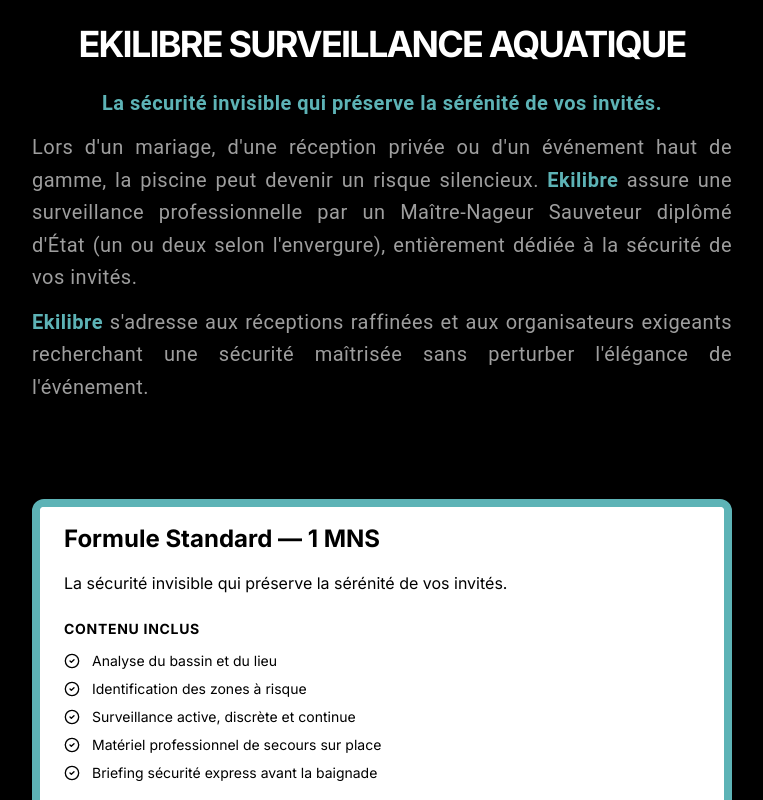
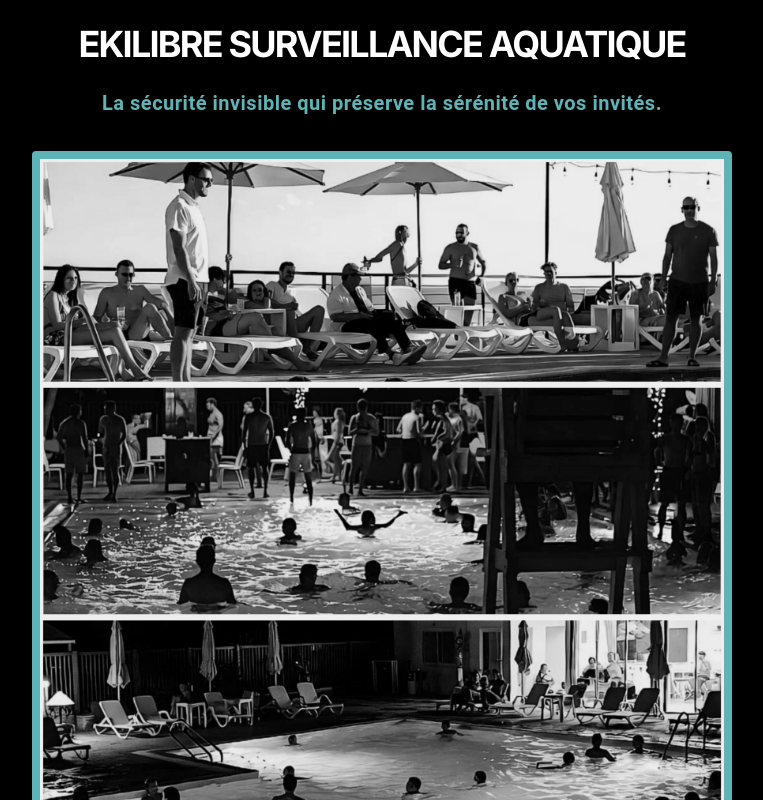
Before and after one commit to alexbmt84/ekilibre, a Next.js app: page / in a window 1280 px wide. Shown: the part 8540-9340 px from the top of the page, without its empty margins (258-1021 px from the left). Built offline with nearby package versions, Linux system fonts and the light colour scheme.

Commit message:
Adding image for events section

```diff
--- a/src/components/sections/Events.tsx
+++ b/src/components/sections/Events.tsx
@@ -1,6 +1,7 @@
 import {data} from "@/app/data";
 import {CardDefault} from "@/components/utils/CardActivity";
 import { EventGrid } from '@/components/utils/EventGrid';
+import Image from "next/image";
 
 export function Events() {
 
@@ -22,12 +23,28 @@
                         Ekilibre Surveillance Aquatique
                     </h3>
 
+
                     <p className={"max-w-[700px] text-gray-500 mx-auto pt-2 text-center tracking-wide font-body md:text-xl/relaxed lg:text-base/relaxed xl:text-xl/relaxed"}>
                         <span
                         className={"font-bold text-[#5DB3B6]"}>La sécurité invisible qui préserve la sérénité de vos invités.</span>
 
                     </p>
-                    <p className={"max-w-[700px] text-gray-500 mx-auto text-justify tracking-wide font-body md:text-xl/relaxed lg:text-base/relaxed xl:text-xl/relaxed"}>
+
+                    <div className={"py-5"}>
+
+                      <Image fetchPriority={"high"}
+                              src={"/img/events.webp"}
+                              alt={"image1"}
+                              width={700}
+                              height={700}
+                              objectFit={""}
+                              className="rounded border-8 border-[#5DB3B6]"
+                              priority={true}
+                      />
+
+                    </div>
+
+                    <p className={"max-w-[700px] text-gray-500 mx-auto text-justify py-14 tracking-wide font-body md:text-xl/relaxed lg:text-base/relaxed xl:text-xl/relaxed"}>
                         Lors d&apos;un mariage, d&apos;une réception privée ou d&apos;un événement haut de gamme, la piscine peut devenir un risque silencieux. <span className={"font-bold text-[#5DB3B6]"}>Ekilibre</span> assure une surveillance professionnelle par un Maître-Nageur Sauveteur diplômé d&apos;État (un ou deux selon l&apos;envergure), entièrement dédiée à la sécurité de vos invités.
                     </p>
 
```
Also changed, not shown: public/img/events.webp (added).
